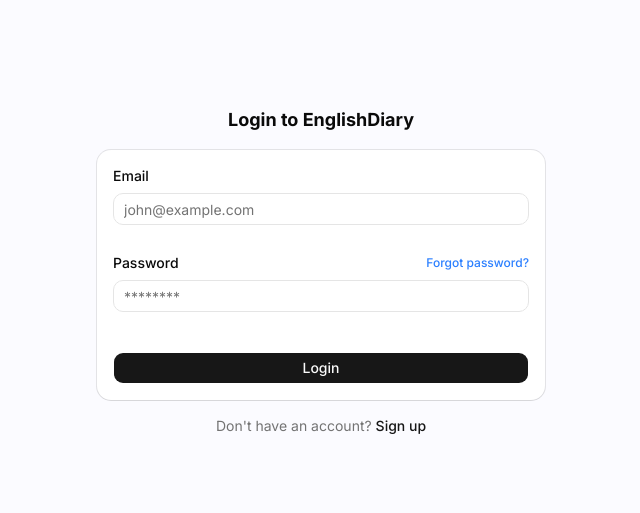
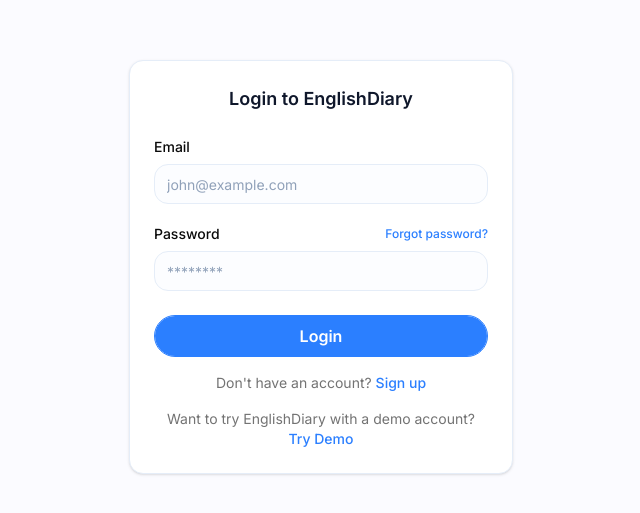
Before and after one commit to Mik-watanabe/english_diary, a Next.js app: page /login in a window 1280 px wide. Shown: the part 133-646 px from the top of the page, without its empty margins (319-959 px from the left). Built offline with nearby package versions, Linux system fonts and the light colour scheme.

Commit message:
refactor: update auth page UI

```diff
--- a/app/signup/check-your-email/page.tsx
+++ b/app/signup/check-your-email/page.tsx
@@ -1,22 +1,20 @@
-import React from "react";
-import { Card, CardContent } from "@/components/ui/card";
+import { AuthTextFooter, AuthTextLink } from "@/app/ui/auth/auth-shell";
 
-const CheckYourEmailPage = () => {
+export default function CheckYourEmailPage() {
   return (
-    <div className="flex min-h-dvh items-center justify-center">
-      <div className="flex flex-1 flex-col justify-center px-4 py-10 lg:px-6">
-        <Card className="mt-4 shadow-2xs sm:mx-auto sm:w-full sm:max-w-md">
-          <CardContent>
-            <p>We&apos;ve sent you a confirmation email.</p>
-            <p>
-              Please check your email and click the link to confirm your
-              account.
-            </p>
-          </CardContent>
-        </Card>
+    <div className="flex min-h-dvh items-center justify-center px-4 py-10">
+      <div className="w-full max-w-sm rounded-xl border border-[#E5EDF8] bg-white p-6 shadow-sm">
+        <h2 className="text-center text-lg font-semibold text-slate-900">
+          Check your email
+        </h2>
+        <p className="mt-4 text-center text-sm text-slate-600">
+          We&apos;ve sent you a confirmation email. Please check your inbox and
+          click the link to confirm your account.
+        </p>
+        <AuthTextFooter>
+          <AuthTextLink href="/login">Back to sign in</AuthTextLink>
+        </AuthTextFooter>
       </div>
     </div>
   );
-};
-
-export default CheckYourEmailPage;
+}
--- /dev/null
+++ b/app/ui/auth/auth-shell.tsx
@@ -0,0 +1,70 @@
+import Link from "next/link";
+import { cn } from "@/lib/utils";
+
+export const authPrimaryButtonClass =
+  "text-md w-full rounded-full border-blue-500 bg-blue-500 py-5 font-semibold text-white hover:cursor-pointer hover:bg-blue-600";
+
+export const authSecondaryButtonClass =
+  "text-md flex w-full items-center justify-center rounded-full border border-gray-300 bg-white py-5 font-semibold text-black hover:cursor-pointer hover:bg-gray-200";
+
+/** Matches diary-editor focus/border styling */
+export const authInputClass =
+  "h-10 rounded-xl border-[#E5EDF8] bg-[#F5F9FF]/30 px-3 text-slate-700 shadow-none placeholder:text-slate-400 focus-visible:border-blue-300 focus-visible:ring-2 focus-visible:ring-blue-200/80 focus-visible:ring-offset-0 focus-visible:outline-none aria-invalid:border-red-500/50 aria-invalid:ring-2 aria-invalid:ring-red-500/20";
+
+type AuthShellProps = {
+  title: string;
+  message?: string;
+  children: React.ReactNode;
+  footer?: React.ReactNode;
+};
+
+export function AuthShell({
+  title,
+  message,
+  children,
+  footer,
+}: AuthShellProps) {
+  return (
+    <div className="flex min-h-dvh items-center justify-center px-4 py-10">
+      <div className="w-full max-w-sm rounded-xl border border-[#E5EDF8] bg-white p-6 shadow-sm">
+        <h2 className="text-center text-lg font-semibold text-slate-900">
+          {title}
+        </h2>
+        {message ? (
+          <p className="mt-2 text-center text-sm text-red-500">{message}</p>
+        ) : null}
+        <div className="mt-6">{children}</div>
+        {footer ? <div className="mt-4 space-y-4">{footer}</div> : null}
+      </div>
+    </div>
+  );
+}
+
+export const authTextLinkClass =
+  "font-medium text-blue-500 hover:text-blue-700 hover:underline";
+
+export function AuthTextLink({
+  href,
+  children,
+  className,
+}: {
+  href: string;
+  children: React.ReactNode;
+  className?: string;
+}) {
+  return (
+    <Link href={href} className={cn(authTextLinkClass, className)}>
+      {children}
+    </Link>
+  );
+}
+
+type AuthTextFooterProps = {
+  children: React.ReactNode;
+};
+
+export function AuthTextFooter({ children }: AuthTextFooterProps) {
+  return (
+    <p className="text-muted-foreground text-center text-sm">{children}</p>
+  );
+}
--- a/app/ui/login-form.tsx
+++ b/app/ui/login-form.tsx
@@ -1,13 +1,20 @@
 "use client";
 
 import { useActionState } from "react";
-import { login } from "@/app/actions/login-action";
+import { login, loginWithDemo } from "@/app/actions/login-action";
 import { Button } from "@/components/ui/button";
-import { Card, CardContent } from "@/components/ui/card";
 import { Input } from "@/components/ui/input";
-
 import { Field, FieldGroup, FieldLabel } from "@/components/ui/field";
-import Link from "next/link";
+import { showErrorToast } from "@/lib/show-toast";
+import { clearEventCache } from "@/lib/diary/event-cache";
+import {
+  AuthShell,
+  AuthTextFooter,
+  AuthTextLink,
+  authInputClass,
+  authPrimaryButtonClass,
+  authTextLinkClass,
+} from "@/app/ui/auth/auth-shell";
 
 const initialState = {
   success: false,
@@ -20,20 +27,41 @@
 
 export default function LoginForm() {
   const [state, formAction] = useActionState(login, initialState);
+
+  const handleTryDemo = async () => {
+    // For demo login, clear the cache before signing in.
+    // Non-sample demo rows are deleted on login, so without clearing the cache,
+    // deleted demo entries can still appear on the calendar.
+    clearEventCache();
+    const result = await loginWithDemo();
+    if (result && !result.success) {
+      showErrorToast(result.message);
+    }
+  };
+
   return (
-    <div className="flex min-h-dvh items-center justify-center">
-      <div className="flex flex-1 flex-col justify-center px-4 py-10 lg:px-6">
-        <div className="sm:mx-auto sm:w-full sm:max-w-md">
-          <h2 className="text-foreground dark:text-foreground mt-2 text-center text-lg font-bold text-balance">
-            Login to EnglishDiary
-          </h2>
-          {state.message && (
-            <p className="text-center text-sm text-red-500">{state.message}</p>
-          )}
-        </div>
-
-        <Card className="mt-4 shadow-2xs sm:mx-auto sm:w-full sm:max-w-md">
-          <CardContent>
+    <AuthShell
+      title="Login to EnglishDiary"
+      message={state.message || undefined}
+      footer={
+        <>
+          <AuthTextFooter>
+            Don&apos;t have an account?{" "}
+            <AuthTextLink href="/signup">Sign up</AuthTextLink>
+          </AuthTextFooter>
+          <AuthTextFooter>
+            Want to try EnglishDiary with a demo account?{" "}
+            <button
+              type="button"
+              onClick={handleTryDemo}
+              className={authTextLinkClass}
+            >
+              Try Demo
+            </button>
+          </AuthTextFooter>
+        </>
+      }
+    >
       <form action={formAction} className="space-y-4">
         <FieldGroup>
           <Field>
@@ -44,16 +72,14 @@
               placeholder="john@example.com"
               name="email"
               required
+              className={authInputClass}
             />
             {state.errors?.email && (
-                    <p className="text-sm text-red-500">
-                      {state.errors.email[0]}
-                    </p>
+              <p className="text-sm text-red-500">{state.errors.email[0]}</p>
             )}
           </Field>
 
           <Field>
-                  {/* TODO: Add forgot password link */}
             <FieldLabel htmlFor="form-password">
               Password{" "}
               <span className="ml-auto text-xs text-blue-500 hover:cursor-pointer hover:underline">
@@ -66,34 +92,18 @@
               placeholder="********"
               name="password"
               required
+              className={authInputClass}
             />
             {state.errors?.password && (
-                    <p className="text-sm text-red-500">
-                      {state.errors.password[0]}
-                    </p>
+              <p className="text-sm text-red-500">{state.errors.password[0]}</p>
             )}
           </Field>
         </FieldGroup>
 
-              <Button
-                type="submit"
-                className="mt-4 w-full py-2 font-medium hover:cursor-pointer hover:opacity-80"
-              >
+        <Button type="submit" className={authPrimaryButtonClass}>
           Login
         </Button>
       </form>
-          </CardContent>
-        </Card>
-        <p className="text-muted-foreground dark:text-muted-foreground mt-4 text-center text-sm">
-          Don&apos;t have an account?{" "}
-          <Link
-            href="/signup"
-            className="text-primary hover:text-primary/90 dark:text-primary hover:dark:text-primary/90 font-medium"
-          >
-            Sign up
-          </Link>
-        </p>
-      </div>
-    </div>
+    </AuthShell>
   );
 }
--- a/components/ui/field.tsx
+++ b/components/ui/field.tsx
@@ -43,7 +43,7 @@
     <div
       data-slot="field-group"
       className={cn(
-        "group/field-group @container/field-group flex w-full flex-col gap-5 data-[slot=checkbox-group]:gap-3 *:data-[slot=field-group]:gap-4",
+        "group/field-group @container/field-group flex w-full flex-col gap-3 data-[slot=checkbox-group]:gap-3 *:data-[slot=field-group]:gap-4",
         className,
       )}
       {...props}
```
Also changed, not shown: app/ui/signup-form.tsx (+28 -42 lines). Lines whose indentation alone changed are shown as unchanged.
